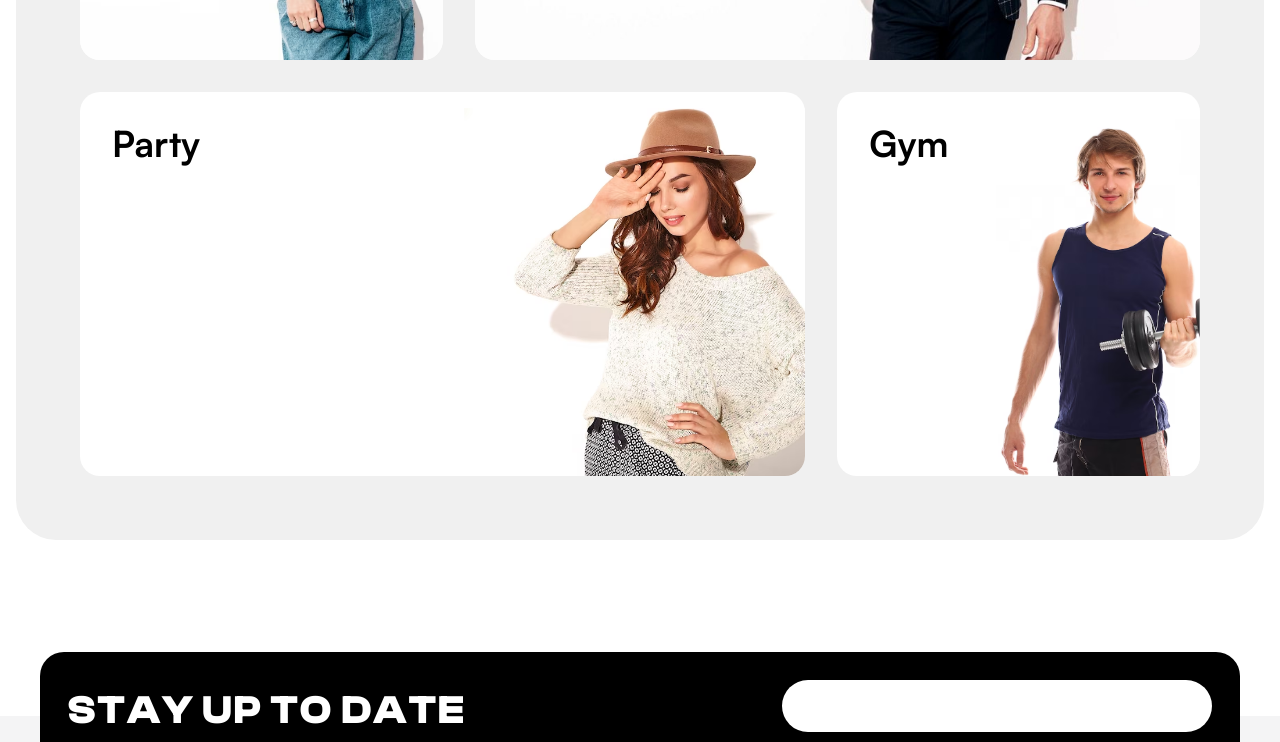
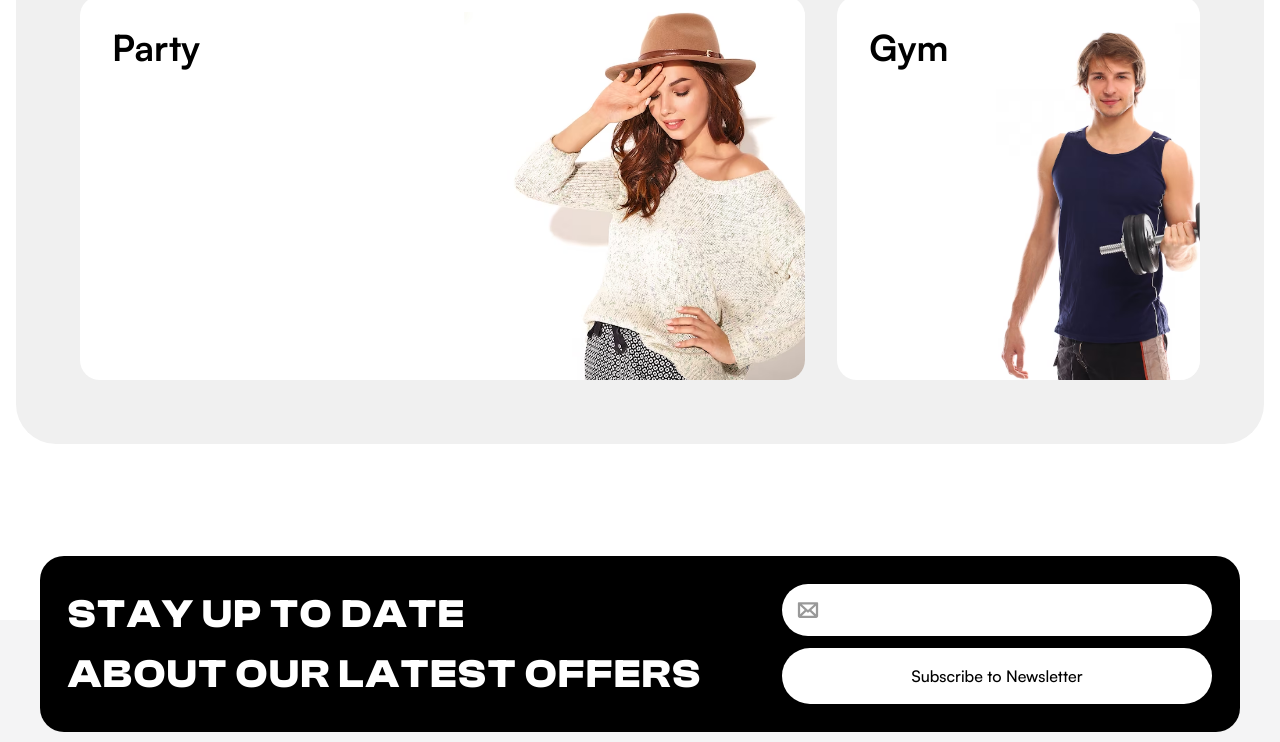
Before and after one commit to sepehrsharafi/vendr-onlinestore, a Next.js app: page / in a window 1280 px wide. Shown: the part 2000-2742 px from the top of the page. Built offline with nearby package versions, Linux system fonts and the light colour scheme.

Commit message:
Task: made some changed to the ui

```diff
--- a/src/app/ui/product-section.jsx
+++ b/src/app/ui/product-section.jsx
@@ -79,7 +79,7 @@ export default function ProductSection({ title, products }) {
   }
 
   return (
-    <section className="w-full flex flex-col gap-16 my-20">
+    <section className="w-full flex flex-col gap-16 my-14">
       <h1 className="font-clash-display text-[32px] xl:text-5xl font-bold text-center">
         {title}
       </h1>
@@ -96,7 +96,7 @@ export default function ProductSection({ title, products }) {
         ))}
       </div>
       <div className="flex justify-center">
-        <button className="transition-all duration-200 bg-white hover:bg-gray-100 text-[14px] xl:text-[16px] font-medium py-4 px-20 border-[1px] border-black/10 rounded-full">
+        <button className="transition-all duration-200 w-full md:w-fit mx-4 bg-white hover:bg-gray-100 text-[14px] xl:text-[16px] font-medium py-4 px-20 border-[1px] border-black/10 rounded-full">
           View All
         </button>
       </div>
--- a/src/app/ui/root-layout/footer.jsx
+++ b/src/app/ui/root-layout/footer.jsx
@@ -23,11 +23,28 @@ export default function Footer() {
             <br />
             ABOUT OUR LATEST OFFERS
           </span>
-          <div className="flex flex-col gap-3 w-full max-w-[430px]">
-            <input
-              type="text"
-              className="font-satoshi bg-white rounded-full w-full text-[16px] xl:text-lg p-3"
-            />
+          <div className="flex flex-col gap-3 w-full max-w-[430px] relative">
+            <div className="bg-white rounded-full">
+              <svg
+                className="absolute top-[14px] left-[14px]"
+                width="24"
+                height="24"
+                viewBox="0 0 24 24"
+                fill="none"
+                xmlns="http://www.w3.org/2000/svg"
+              >
+                <path
+                  d="M21 4.125H3C2.70163 4.125 2.41548 4.24353 2.2045 4.4545C1.99353 4.66548 1.875 4.95163 1.875 5.25V18C1.875 18.4973 2.07254 18.9742 2.42417 19.3258C2.77581 19.6775 3.25272 19.875 3.75 19.875H20.25C20.7473 19.875 21.2242 19.6775 21.5758 19.3258C21.9275 18.9742 22.125 18.4973 22.125 18V5.25C22.125 4.95163 22.0065 4.66548 21.7955 4.4545C21.5845 4.24353 21.2984 4.125 21 4.125ZM12 11.9738L5.89219 6.375H18.1078L12 11.9738ZM8.69906 12L4.125 16.1925V7.8075L8.69906 12ZM10.3641 13.5262L11.2397 14.3297C11.4472 14.52 11.7185 14.6255 12 14.6255C12.2815 14.6255 12.5528 14.52 12.7603 14.3297L13.6359 13.5262L18.1078 17.625H5.89219L10.3641 13.5262ZM15.3009 12L19.875 7.8075V16.1925L15.3009 12Z"
+                  fill="black"
+                  fillOpacity="0.4"
+                />
+              </svg>
+
+              <input
+                type="text"
+                className="font-satoshi mx-9 mr-0 w-full text-[16px] xl:text-lg p-3  focus:outline-none"
+              />
+            </div>
             <button className="font-satoshi font-medium text-[14px] xl:text-[16px] w-full py-4 bg-white rounded-full">
               Subscribe to Newsletter
             </button>
```
